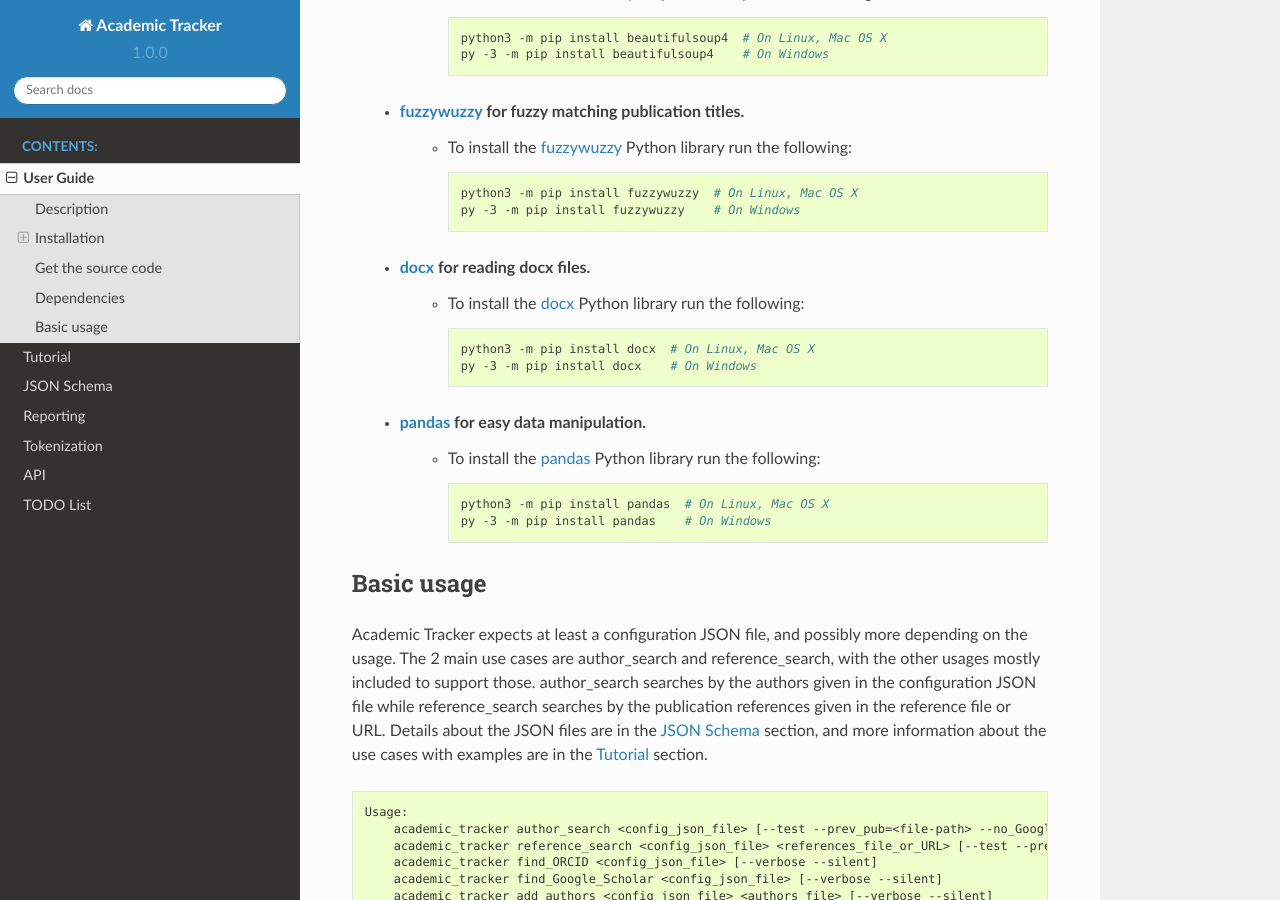
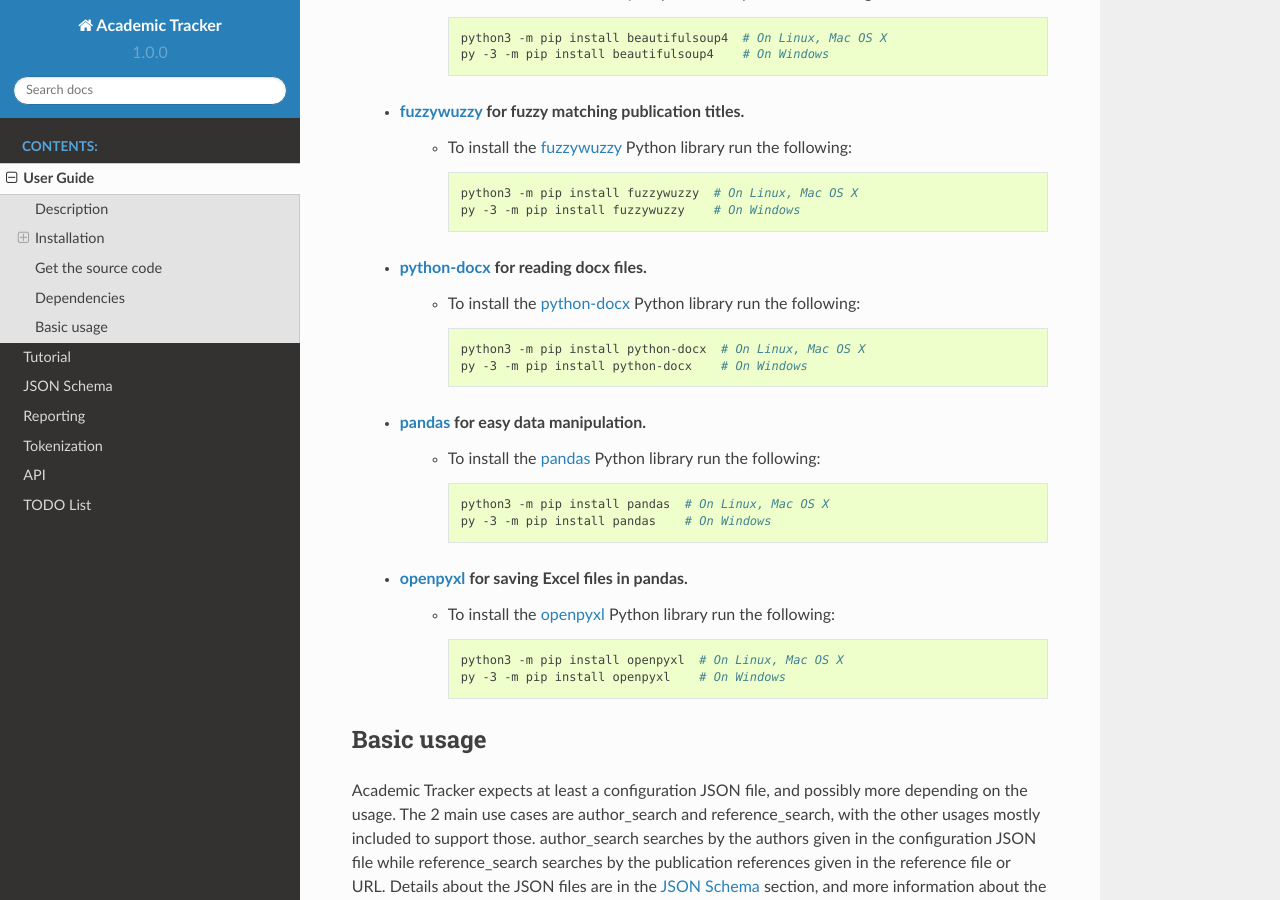
Before and after one commit to MoseleyBioinformaticsLab/academic_tracker, a Sphinx documentation site: the page built from docs/guide.rst, in a window 1280 px wide and 900 px high, scrolled down 2683 px. Built offline with Sphinx 7.4.7 and the Read the Docs theme 2.0.0, drawn with Linux system fonts in a browser that asks for light colours; pages that are not in the unit, such as notebooks, are missing from menus.

Commit message:
Updates and bug fixes.

```diff
--- a/docs/guide.rst
+++ b/docs/guide.rst
@@ -153,13 +153,13 @@ run the following commands:
            python3 -m pip install fuzzywuzzy  # On Linux, Mac OS X
            py -3 -m pip install fuzzywuzzy    # On Windows
 
-   * docx_ for reading docx files.
-      * To install the docx_ Python library run the following:
+   * python-docx_ for reading docx files.
+      * To install the python-docx_ Python library run the following:
 
         .. code:: bash
 
-           python3 -m pip install docx  # On Linux, Mac OS X
-           py -3 -m pip install docx    # On Windows
+           python3 -m pip install python-docx  # On Linux, Mac OS X
+           py -3 -m pip install python-docx    # On Windows
 
    * pandas_ for easy data manipulation.
       * To install the pandas_ Python library run the following:
@@ -168,6 +168,14 @@ run the following commands:
 
            python3 -m pip install pandas  # On Linux, Mac OS X
            py -3 -m pip install pandas    # On Windows
+
+   * openpyxl_ for saving Excel files in pandas.
+      * To install the openpyxl_ Python library run the following:
+
+        .. code:: bash
+
+           python3 -m pip install openpyxl  # On Linux, Mac OS X
+           py -3 -m pip install openpyxl    # On Windows
 
 
 Basic usage
@@ -224,5 +232,6 @@ the use cases with examples are in the :doc:`tutorial` section.
 .. _scholarly: https://pypi.org/project/scholarly/
 .. _beautifulsoup4: https://pypi.org/project/beautifulsoup4/
 .. _fuzzywuzzy: https://pypi.org/project/fuzzywuzzy/
-.. _docx: https://pypi.org/project/docx/
+.. _python-docx: https://pypi.org/project/python-docx/
 .. _pandas: https://pypi.org/project/pandas/
+.. _openpyxl: https://pypi.org/project/openpyxl/
--- a/docs/jsonschema.rst
+++ b/docs/jsonschema.rst
@@ -328,7 +328,7 @@ Validating Schema
                                                                  "from_email": ["email_body", "email_subject"],
                                                                  "to_email": ["from_email", "email_body", "email_subject"]},},
                                          },
-                                 "required" : ["first_name", "last_name", "pubmed_name_search", "email"]
+                                 "required" : ["first_name", "last_name", "pubmed_name_search"]
 
                                  }
                            }
--- /dev/null
+++ b/docs/requirements.txt
@@ -0,0 +1,2 @@
+sphinxcontrib-napoleon
+sphinx_rtd_theme
--- a/docs/tutorial.rst
+++ b/docs/tutorial.rst
@@ -592,14 +592,12 @@ config_file.json:
       },
       "Authors": {
         "Author1": {
-          "ORCID": "Author1's ORCID ID",
           "email": "email@email.com",
           "first_name": "First",
           "last_name": "Last",
           "pubmed_name_search": "First Last"
         },
         "Author2": {
-          "ORCID": "Author2's ORCID ID",
           "email": "email@email.com",
           "first_name": "Second",
           "last_name": "Last",
--- a/requirements.txt
+++ b/requirements.txt
@@ -6,5 +6,6 @@ orcid >= 1.0.3
 scholarly >= 1.4.5
 beautifulsoup4 >= 4.9.3
 fuzzywuzzy >= 0.18.0
-docx >= 0.2.4
+python-docx >= 0.8.11
 pandas >= 0.24.2
+openpyxl >= 2.6.2
```
Also changed, not shown: README.rst (+13 -13 lines), docs/reporting.rst (+8 -2 lines), setup.py (+4 -3 lines), 8 other files.
